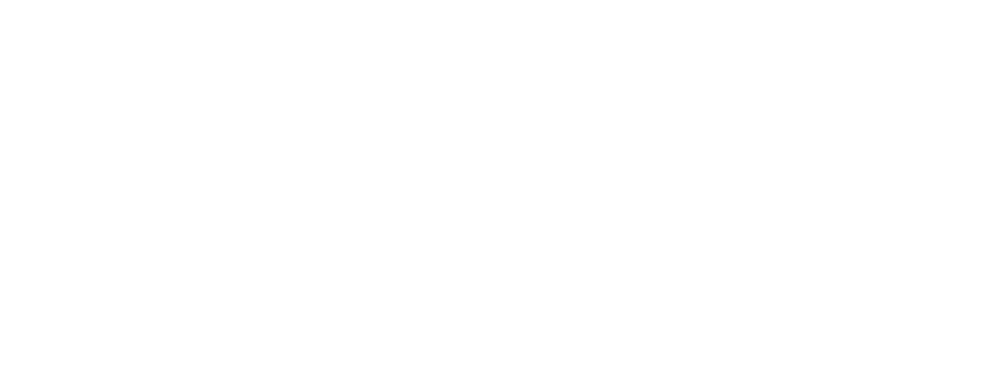
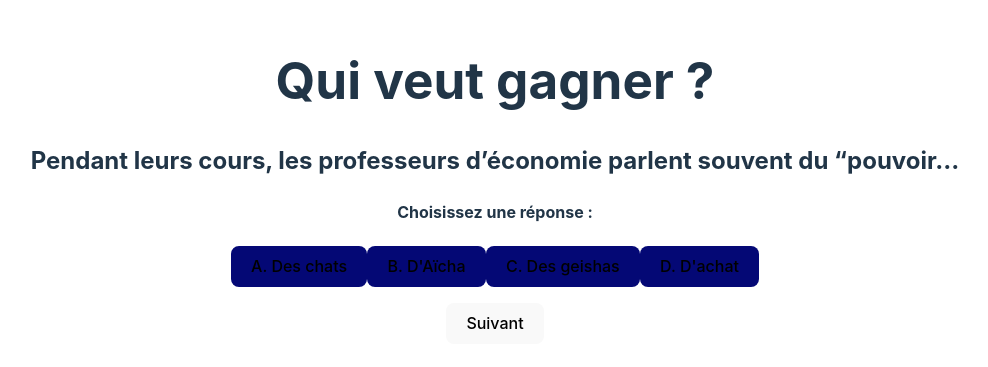
Before and after one commit to EmilieLgt/QuiVeutGagnerDesTrucs, a React (Vite) app: page / in a window 1280 px wide. Shown: the part 219-586 px from the top of the page, without its empty margins (145-1133 px from the left). Built offline with nearby package versions, Linux system fonts and the light colour scheme.

Commit message:
ajout des boutons qui changent de couleur selon réponse

```diff
--- a/src/App.jsx
+++ b/src/App.jsx
@@ -2,9 +2,12 @@
 import reactLogo from './assets/react.svg'
 import viteLogo from '/vite.svg'
 import './App.css'
+import CardQuestion from './components/CardQuestion'
+import Compteur from './components/Compteur'
+
+
 
 function App() {
-  const [count, setCount] = useState(0)
 
   const questions = [{
     numéro : 1,
@@ -13,7 +16,8 @@
     b : "B. D'Aïcha",
     c : "C. Des geishas",
     d : "D. D'achat",  /* bonne réponse*/
-    prix : ""
+    prix : "",
+    correctAnswer:"D. D'achat"
   },
 
   {
@@ -23,7 +27,8 @@
     b : "B. Lapineau",
     c : "C. Lapereau",  /*bonne réponse*/
     d : "D. Lapineau",
-    prix : ""
+    prix : "",
+    correctAnswer : "C. Lapereau"
   },
   {
     numéro : 3,
@@ -31,18 +36,19 @@
     a : "A. La Chine",
     b : "B. La Tanzanie",
     c : "C. Le Brésil",
-    d: "D. L'inde",
-    prix : ""
+    d: "D. L'Inde", /*bonne réponse*/
+    prix : "",
+    correctAnswer :"D. L'Inde"
   },
   {
     numéro : 4,
     intitulé : "Laquelle de ces chansons n'est pas interprétée par Madonna ?",
-    a : "A. Vogue",
+    a : "A. Purple Rain",
     b : "B. True Blue",
     c : "C. Holiday",
-    d : "D. Purple Rain", /*bonne réponse*/
-    prix : ""
-
+    d : "D. Vogue", /*bonne réponse*/
+    prix : "",
+    correctAnswer : "A. Purple Rain"
   },
 
   {
@@ -52,7 +58,8 @@
     b : "B. Christian Lacroix", /*bonne réponse */
     c : "C. Karl Lagerfield",
     d : "D. Jean-Paul Gaultier",
-    prix : ""
+    prix : "",
+    correctAnswer: "B. Christian Lacroix"
 
   },
   {
@@ -62,16 +69,33 @@
     b : "B. De la boue",
     c : "C. Des escaliers", /*bonne réponse*/
     d: "D. De l'encre",
-    prix : ""
+    prix : "",
+    correctAnswer: "C. Des escaliers"
 
   }
 ]
+const [questionIndex, setQuestionIndex] = useState(0)
+const passageQuestion = (index) => setQuestionIndex(index)
+console.log(setQuestionIndex)
+
+const next = () => {setQuestionIndex((prevIndex) => (prevIndex + 1));
+};
+const [active, setActive] = useState(false)
+
 
   return (
     <>
+   <h1 className="titreSite">Qui veut gagner ? </h1>
+   <CardQuestion question={questions[questionIndex]} questions={questions} passageQuestion={passageQuestion} next={next} active={active} setActive={setActive}>
 
-    </>
+   </CardQuestion>
+   <button onClick={() => {next();{setActive(!active)}}} disabled={questionIndex >= questions.length -1 ? "true" : "" }>Suivant</button>
+   <Compteur></Compteur>
+
+   </>
+
   )
 }
 
+
 export default App
--- /dev/null
+++ b/src/components/CardQuestion.jsx
@@ -0,0 +1,42 @@
+ import { useState } from 'react'
+
+function CardQuestion ({question, passageQuestion, questions, questionIndex,next , active, setActive}) {
+
+
+const defaultColor = "rgb(4, 8, 117)";
+const trueColor= "rgb(0, 255, 0)";
+const fauxColor= "rgb(240, 9, 8)";
+const bonnereponse = question.bonnereponse
+
+
+/* 1. Je veux que quand l'utilisateur clique sur l'une des quatres réponses,
+cela m'affiche les 3 mauvaises réponses en rouge et la bonne réponse en vert.
+2. Je veux stocker les bonnes réponses de l'utilisateur
+Ajouter
+
+const clicksurBonneReponse = () => {bonnereponse ? style={backgroundColor:trueColor} : style={backgroundColor:fauxColor}}*/
+
+console.log(questions[1].correctAnswer)
+
+return (
+
+<>
+<figure><h2>{question.intitulé}</h2>
+ <h4>Choisissez une réponse : </h4>
+
+<button style={{backgroundColor: active  === true &&  question.a===question.correctAnswer ? trueColor : defaultColor}} onClick={() =>{setActive(!active)}}>{question.a} </button>
+<button style={{backgroundColor: active  === true &&  question.b===question.correctAnswer ? trueColor : defaultColor}} onClick={() =>{setActive(!active)}}>{question.b}</button>
+<button style={{backgroundColor: active  === true &&  question.c===question.correctAnswer ? trueColor : defaultColor}} onClick={() =>{setActive(!active)}}>{question.c}</button>
+<button style={{backgroundColor: active  === true &&  question.d===question.correctAnswer ? trueColor : defaultColor}} onClick={() =>{setActive(!active)}}>{question.d}</button>
+
+
+</figure>
+
+
+</>
+
+
+    )
+}
+
+export default CardQuestion
--- /dev/null
+++ b/src/components/Compteur.jsx
@@ -0,0 +1,10 @@
+function Compteur () {
+
+    return (
+        <>
+
+        </>
+    )
+}
+
+export default Compteur
```
Also changed, not shown: src/components/Questions.js (added).
